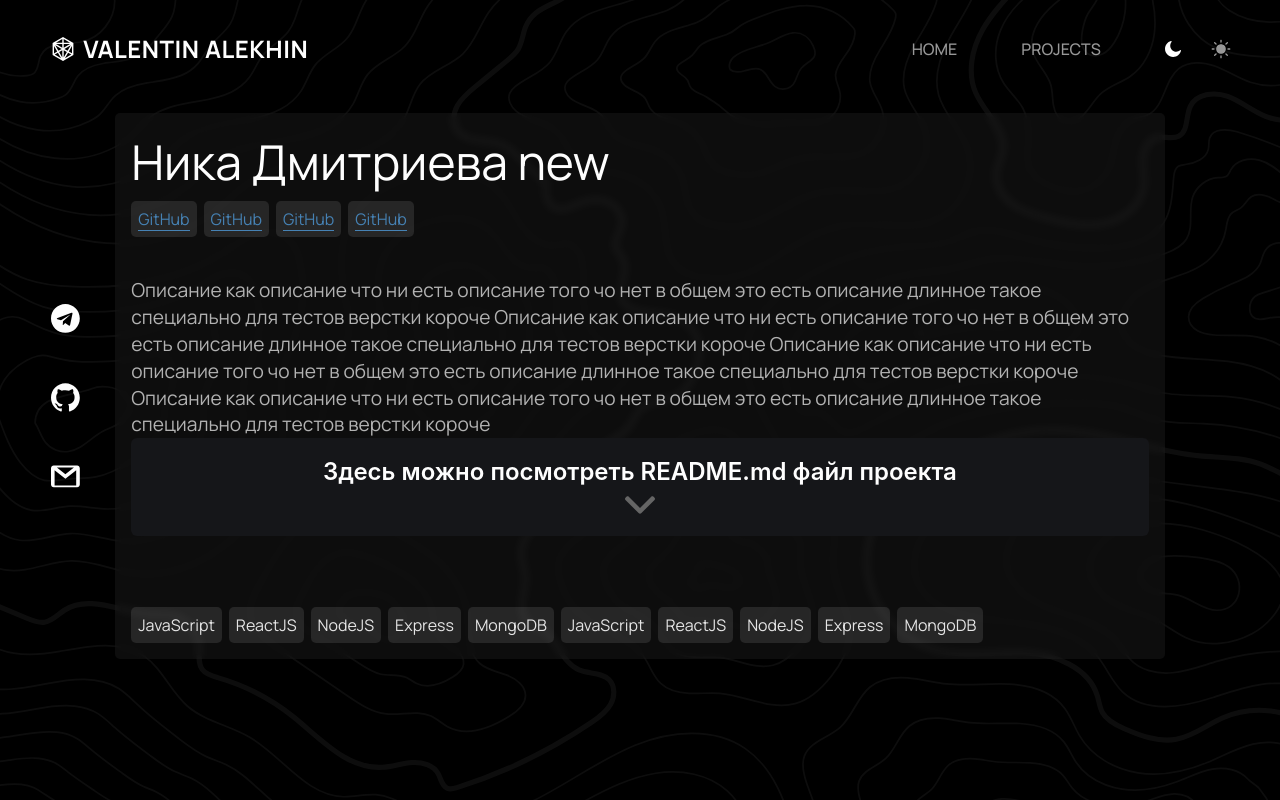
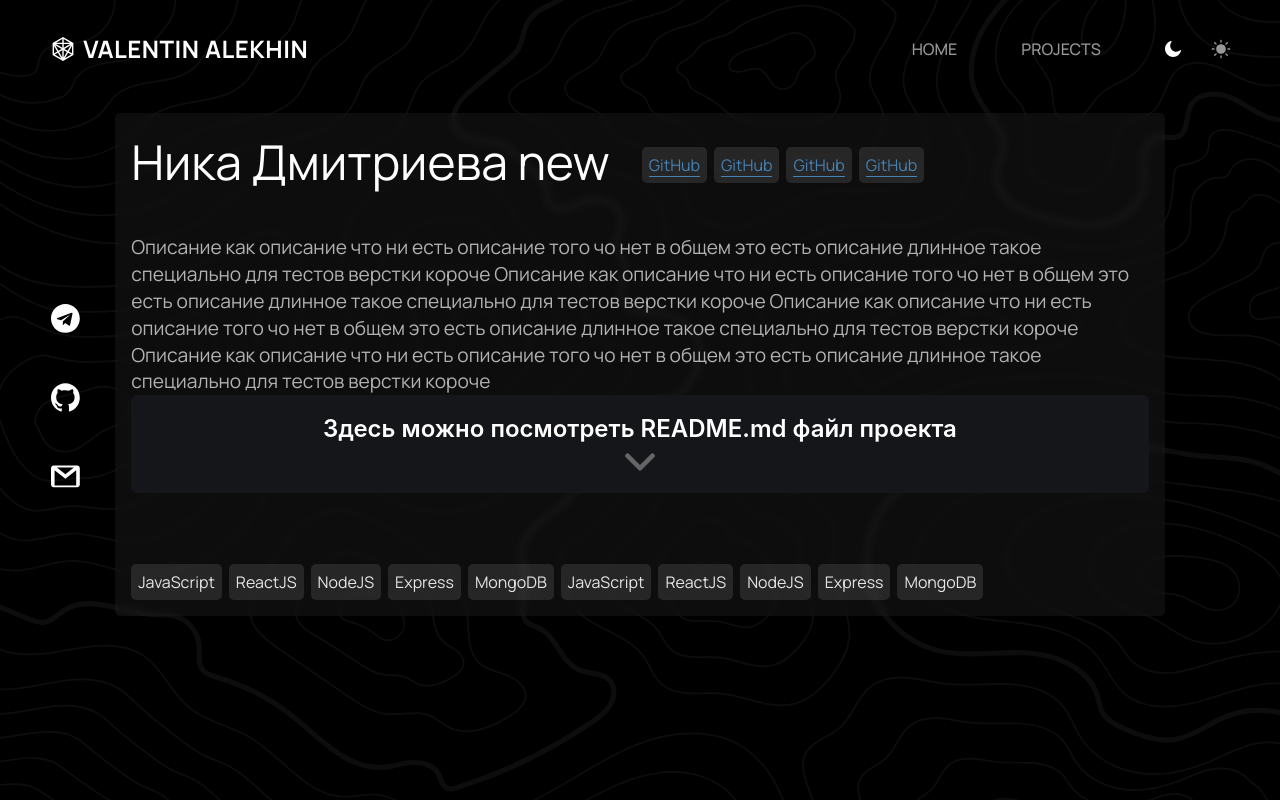
Before and after one commit to ValentinAlekhin/react-portfolio, a React (Create React App) app: page /project/0 in a window 1280 px wide. Built offline with nearby package versions, Linux system fonts and the light colour scheme; no server answers.

Commit message:
Fix title & themes

```diff
--- a/src/pages/Project/styled.js
+++ b/src/pages/Project/styled.js
@@ -15,6 +15,8 @@ export const Wrapper = styled.div`
 `
 
 export const ProjectHeader = styled.div`
+  ${flexWrap}
+
   align-items: center;
   margin-bottom: 2.5rem;
 `
--- a/src/style/themes.js
+++ b/src/style/themes.js
@@ -81,7 +81,7 @@ export const light = {
     background: rgba(lightThemeFontColor, 0.12),
     textColor: lighten(0.1, lightThemeFontColor),
     linkColor: '#4B789F',
-    linkColorHover: lighten(0.1, '#4B789F'),
+    linkColorHover: darken(0.2, '#4B789F'),
   },
   selection: {
     color: '#fff',
```
